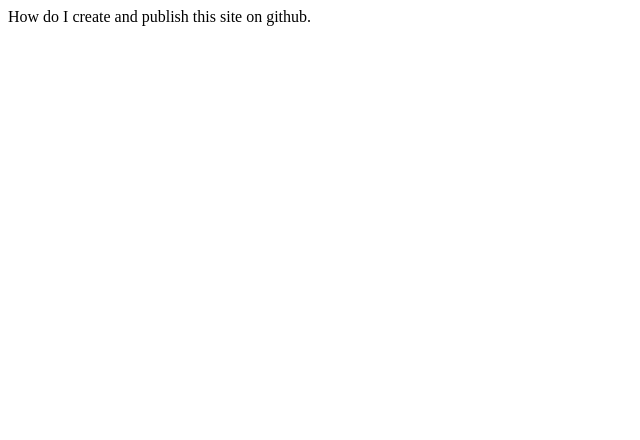
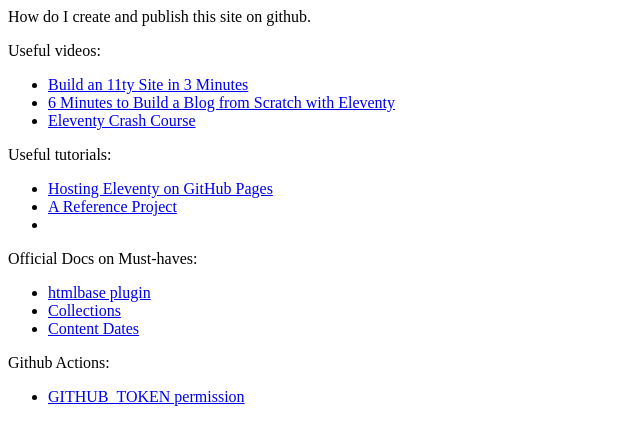
Before and after one commit to gingerologist/twelvety, an Eleventy site: page src/posts/2024-02-12-about-eleventy.md in a window 1280 px wide. Shown: the whole page, without its empty margins (0-640 px from the left). Built offline with nearby package versions, Linux system fonts and the light colour scheme; Eleventy itself is replaced by a stand-in of ours; files that its build step writes are made by us from their sources.

Commit message:
update about 11ty

```diff
--- a/src/posts/2024-02-12-about-eleventy.md
+++ b/src/posts/2024-02-12-about-eleventy.md
@@ -5,3 +5,25 @@
 ---
 
 How do I create and publish this site on github.
+
+Useful videos:
+
+- [Build an 11ty Site in 3 Minutes](https://www.youtube.com/watch?v=BKdQEXqfFA0)
+- [6 Minutes to Build a Blog from Scratch with Eleventy](https://www.youtube.com/watch?v=kzf9A9tkkl4)
+- [Eleventy Crash Course](https://www.youtube.com/watch?v=uzM5lETc6Sg)
+
+Useful tutorials:
+
+- [Hosting Eleventy on GitHub Pages](https://quinndombrowski.com/blog/2022/05/07/hosting-eleventy-on-github-pages/)
+- [A Reference Project](https://github.com/quinnanya/quinnanya.github.io/blob/main/.github/workflows/build.yml)
+-
+
+Official Docs on Must-haves:
+
+- [htmlbase plugin](https://www.11ty.dev/docs/plugins/html-base/)
+- [Collections](https://www.11ty.dev/docs/collections/#collection-item-data-structure)
+- [Content Dates](https://www.11ty.dev/docs/dates/)
+
+Github Actions:
+
+- [GITHUB_TOKEN permission](https://docs.github.com/en/repositories/managing-your-repositorys-settings-and-features/enabling-features-for-your-repository/managing-github-actions-settings-for-a-repository)
```
